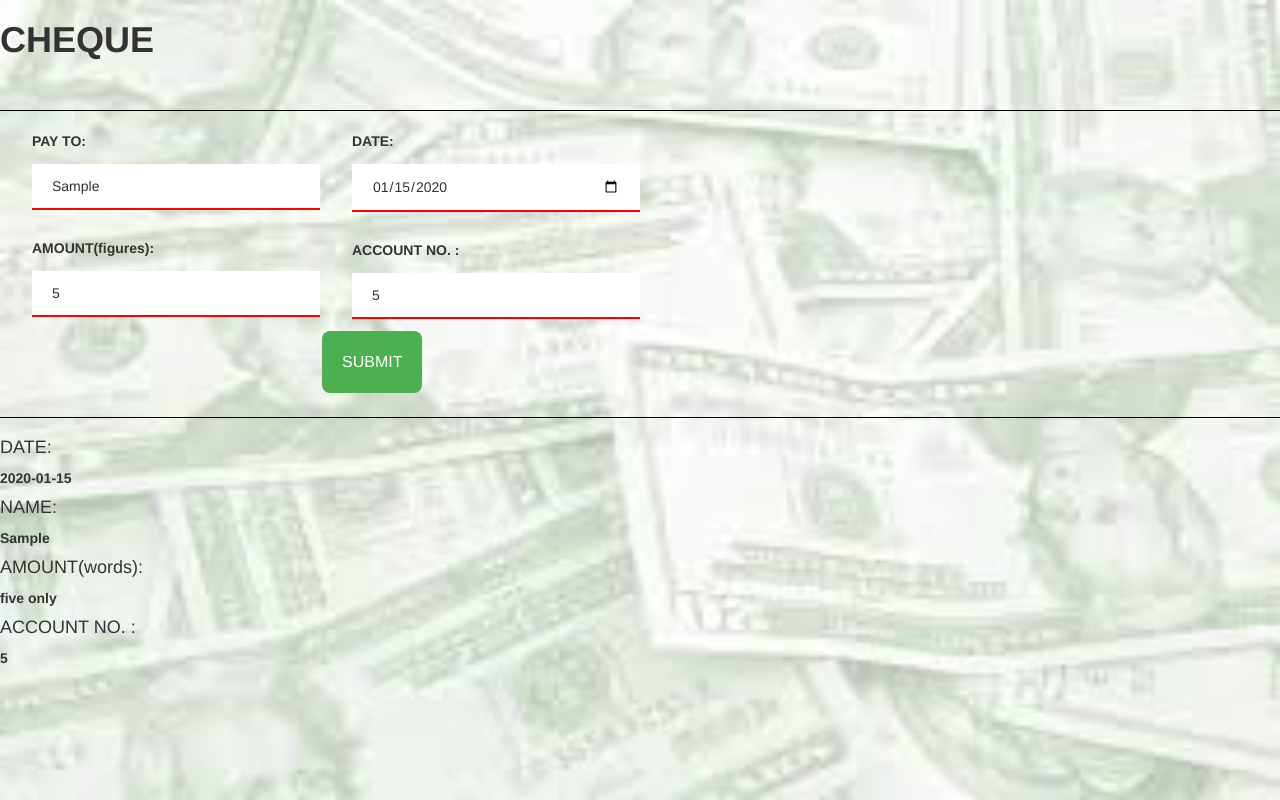
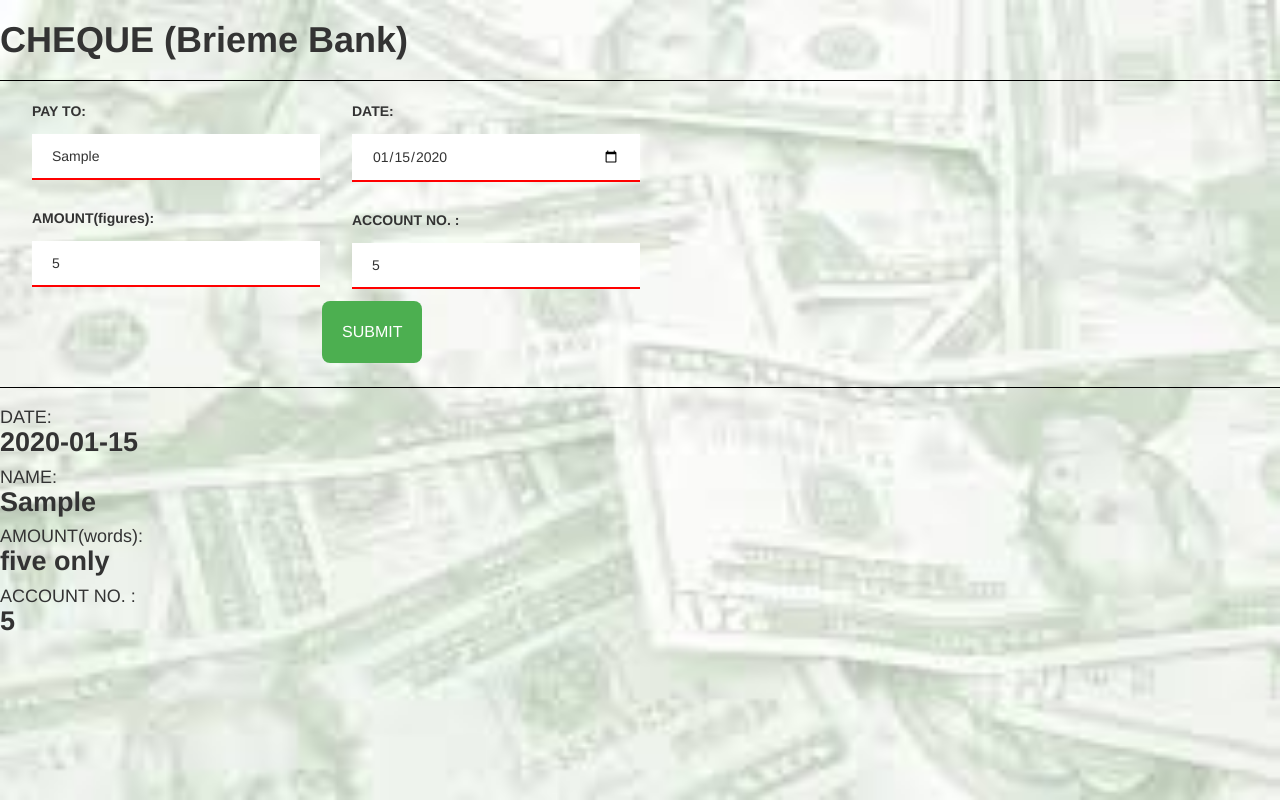
Before and after one commit to memetibryan/AI-Project, a plain HTML site: page index/index.html in a window 1280 px wide. Both pictures are taken after typing "Sample", "5", "2020-01-15", "5" into the empty fields and a click on the button "SUBMIT". Drawn offline with nearby package versions, Linux system fonts and the light colour scheme.

Commit message:
modified the layout

```diff
--- a/css/default.css
+++ b/css/default.css
@@ -43,3 +43,6 @@ button {
   cursor: pointer;
   border-radius: 8px;
 }
+p{
+  font-size: 150%;
+}
--- a/index/index.html
+++ b/index/index.html
@@ -16,7 +16,7 @@
     <link href="./../css/default.css" rel="stylesheet" />
     <script type="text/javascript" src="../js/app.js"></script>
 
-    <h1><strong>CHEQUE</strong></h1><br><hr>
+    <h1><strong>CHEQUE (Brieme Bank)</strong></h1><hr>
   </head>
 
   <body>
@@ -43,14 +43,14 @@
     </div>
   </div>
 
-  <button type="button" onclick="formFunction()">SUBMIT</button><br>
+  <button type="button" onclick="formFunction()">SUBMIT</button>
   <hr>
 
   <div id="display" style="display: none;">
-    <h4>DATE: </h2> <p id="ldate" style="font-weight: 1000;"></p>
-    <h4>NAME: </h2> <p id="name" style="font-weight: 1000;"></p>
-    <h4>AMOUNT(words): </h2> <p id="lamount" style="font-weight: 1000;"></p>
-    <h4>ACCOUNT NO. : </h2> <p id="lacc" style="font-weight: 1000;"></p>
+    <h4>DATE: <p id="ldate" style="font-weight: 1000;"></p></h2>
+    <h4>NAME: <p id="name" style="font-weight: 1000;"></p></h2>
+    <h4>AMOUNT(words): <p id="lamount" style="font-weight: 1000;"></p></h2>
+    <h4>ACCOUNT NO. : <p id="lacc" style="font-weight: 1000;"></p></h2>
   </div>
   <body/>
 </html>
```
